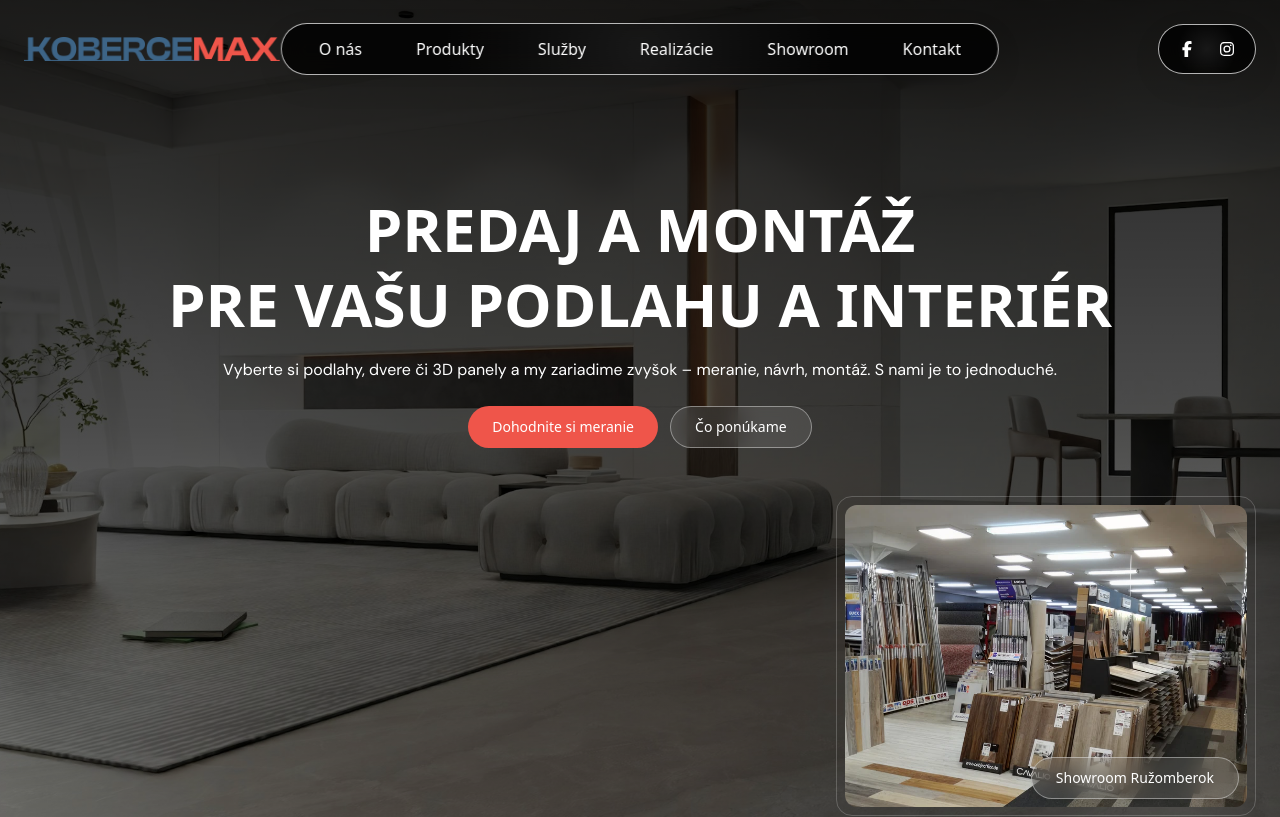
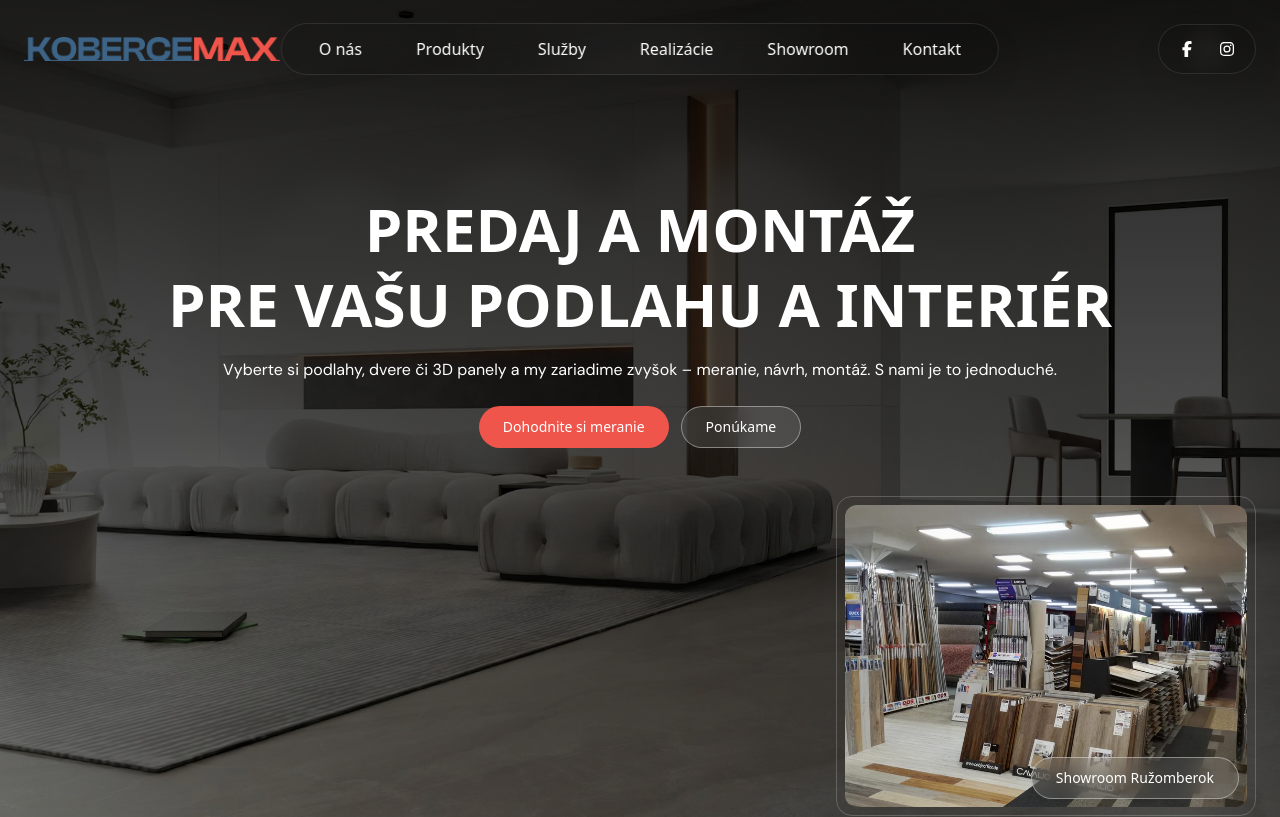
Before and after one commit to LubosKukla/kobercemax, a Vue app in the folder web/web/: page / in a window 1280 px wide. Shown: the top 817 px of the page. Built offline with nearby package versions, Linux system fonts and the light colour scheme; a web font is replaced by a local one.

Commit message:
typo hero homapega

```diff
--- a/web/web/src/components/AppHeader.vue
+++ b/web/web/src/components/AppHeader.vue
@@ -169,22 +169,22 @@ export default {
     },
     navClass() {
       return this.isLightHeader
-        ? "bg-black/10 text-heading border-white/70"
-        : "bg-black/80 text-white border-white/70 bg-[radial-gradient(circle_at_center,rgba(255,255,255,0.08)_0%,rgba(255,255,255,0)_55%)]";
+        ? "bg-black/10 text-heading border-white/10"
+        : "bg-black/10 text-white border-white/10 bg-[radial-gradient(circle_at_center,rgba(255,255,255,0.04)_0%,rgba(255,255,255,0)_55%)]";
     },
     socialClass() {
       return this.isLightHeader
-        ? "bg-black/10 text-heading border-white/70"
-        : "bg-black/80 text-white border-white/70 bg-[radial-gradient(circle_at_center,rgba(255,255,255,0.08)_0%,rgba(255,255,255,0)_55%)]";
+        ? "bg-black/10 text-heading border-white/10"
+        : "bg-black/10 text-white border-white/10 bg-[radial-gradient(circle_at_center,rgba(255,255,255,0.04)_0%,rgba(255,255,255,0)_55%)]";
     },
     linkClass() {
       return this.isLightHeader
-        ? "text-sm xl:text-base inline-flex items-center justify-center px-4 py-2.5 rounded-full whitespace-nowrap leading-none transition-colors border border-transparent text-heading hover:bg-white/70 hover:text-heading hover:border-white"
-        : "text-sm xl:text-base inline-flex items-center justify-center px-4 py-2.5 rounded-full whitespace-nowrap leading-none transition-colors border border-transparent text-white hover:bg-white/10 hover:text-white hover:border-white";
+        ? "text-sm xl:text-base inline-flex items-center justify-center px-4 py-2.5 rounded-full whitespace-nowrap leading-none transition-colors border border-transparent text-heading hover:bg-white/30 hover:text-heading hover:border-white/60"
+        : "text-sm xl:text-base inline-flex items-center justify-center px-4 py-2.5 rounded-full whitespace-nowrap leading-none transition-colors border border-transparent text-white hover:bg-white/5 hover:text-white hover:border-white/10";
     },
     activeClass() {
       return this.isLightHeader
-        ? "bg-white/70 text-heading border border-white"
+        ? "bg-white/60 text-heading border border-white"
         : "bg-white/10 text-white border border-white";
     },
     iconBaseClass() {
--- a/web/web/src/features/web/home/HomeHero.vue
+++ b/web/web/src/features/web/home/HomeHero.vue
@@ -20,7 +20,7 @@
         </p>
         <div class="mt-6 flex flex-wrap justify-center gap-3">
           <BaseButton variant="primary" to="/kontakt">Dohodnite si meranie</BaseButton>
-          <BaseButton variant="glass" to="/produkty">Čo ponúkame</BaseButton>
+          <BaseButton variant="glass" to="/produkty">Ponúkame</BaseButton>
         </div>
       </div>
     </div>
```
